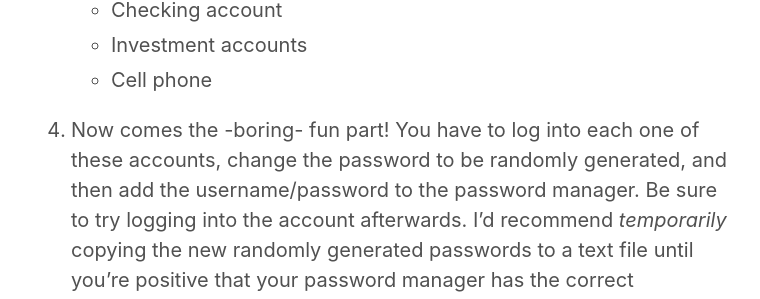
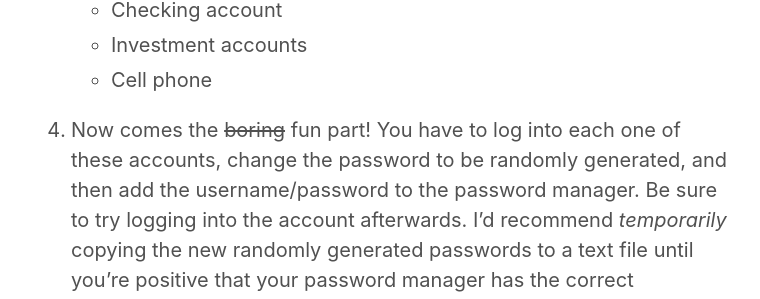
Before and after one commit to rambleraptor/christmastechsupport, a Jekyll site: the page built from _steps/04-passwords.md, in a window 1280 px wide and 900 px high, scrolled down 2242 px. Shown: the part 142-441 px from the top of the window, without its empty margins (259-1019 px from the left). Built offline with Jekyll 4.4.1, drawn with Linux system fonts in a browser that asks for light colours.

Commit message:
strikethrough

```diff
--- a/_steps/04-passwords.md
+++ b/_steps/04-passwords.md
@@ -47,7 +47,7 @@ into websites easier and more secure.  The two most popular are [LastPass][lastp
    * Checking account
    * Investment accounts
    * Cell phone
-4. Now comes the -boring- fun part! You have to log into each one of these accounts, change the password to be randomly generated, and then add the username/password to the password manager. Be sure to try logging into the account afterwards. I'd recommend *temporarily* copying the new randomly generated passwords to a text file until you're positive that your password manager has the correct password. Or, for the more extravagant, write it down on paper and then toss it into a nearby fire to ensure nobody will ever see it again.
+4. Now comes the ~~boring~~ fun part! You have to log into each one of these accounts, change the password to be randomly generated, and then add the username/password to the password manager. Be sure to try logging into the account afterwards. I'd recommend *temporarily* copying the new randomly generated passwords to a text file until you're positive that your password manager has the correct password. Or, for the more extravagant, write it down on paper and then toss it into a nearby fire to ensure nobody will ever see it again.
 
 5. Install your password manager on tablets + phones. Do not turn on biometric recognition. Be sure to log in to the password manager once to verify everything is working properly.
 
```
